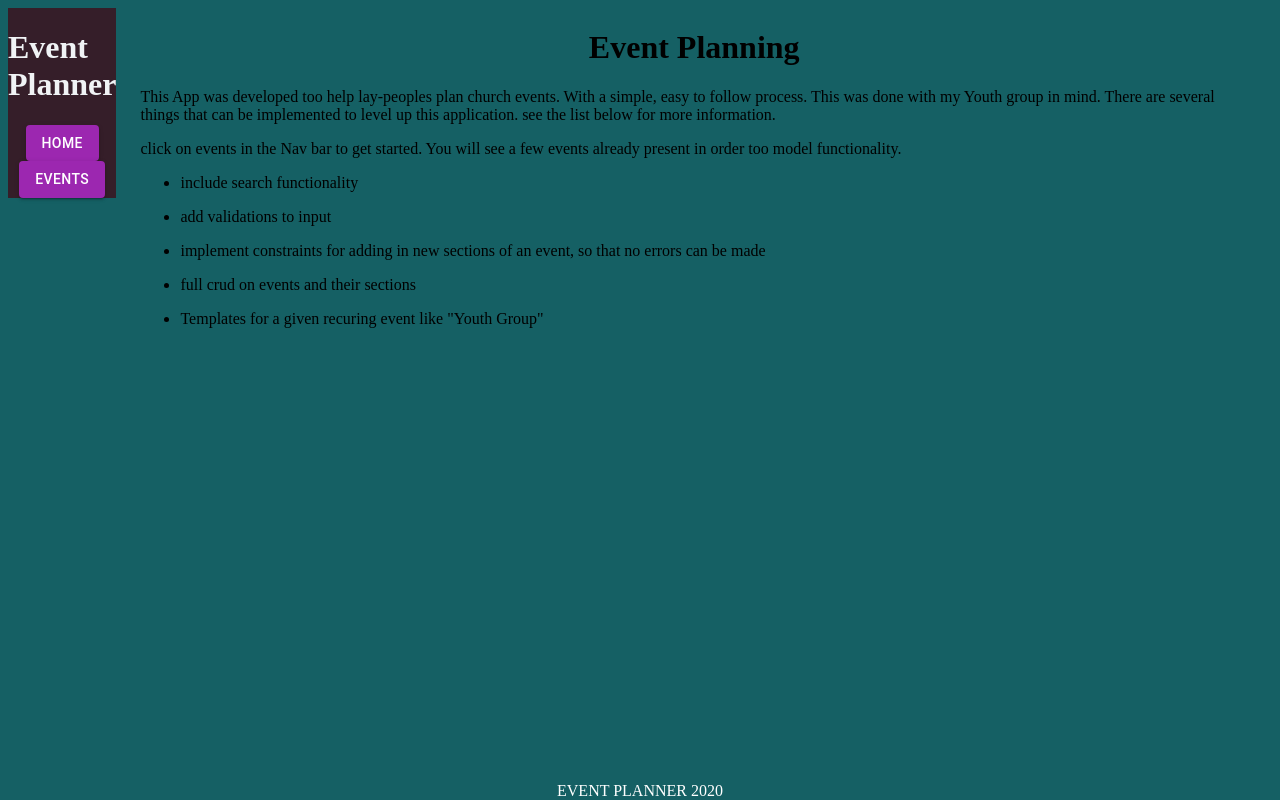
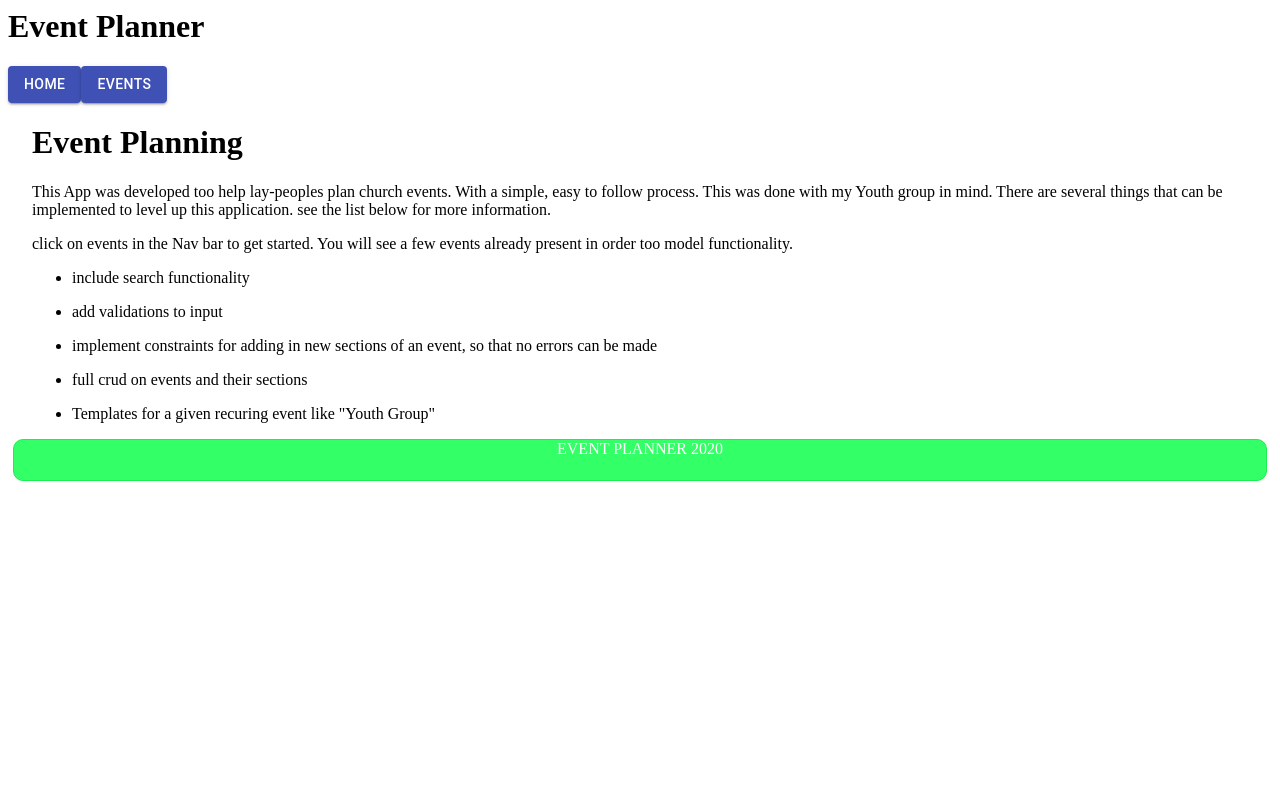
Before and after one commit to jacqpot/event-planner-client-side, a React (Create React App) app: page / in a window 1280 px wide. Built offline with nearby package versions, Linux system fonts and the light colour scheme; no server answers.

Commit message:
style footer

```diff
--- a/src/components/App.js
+++ b/src/components/App.js
@@ -4,7 +4,6 @@ import Router from "./Router";
 import NavBar from "./Navbar";
 import { fetchEvents } from "../actions/eventsActions";
 import { connect } from "react-redux";
-import { MuiThemeProvider, createMuiTheme } from "@material-ui/core";
 
 import "../style/Navbar.css";
 import "../style/App.css";
--- a/src/components/Navbar.js
+++ b/src/components/Navbar.js
@@ -6,15 +6,7 @@ export class Navbar extends Component {
   render() {
     return (
       <div className="NavBar">
-        <Grid
-          style={{
-            backgroundColor: "351e29",
-          }}
-          container
-          direction="row"
-          justify="space-around"
-          alignItems="center"
-        >
+        <Grid>
           <h1 className="title">Event Planner</h1>
           <Button href="/" variant="contained" color="primary">
             Home
--- a/src/index.js
+++ b/src/index.js
@@ -1,42 +1,25 @@
 // react-redux, redux, thunk
 
-import ReactDOM from 'react-dom'
-import React from 'react'
-import { createStore, applyMiddleware } from 'redux'
-import { Provider } from 'react-redux'
-import thunk from 'redux-thunk'
-import { composeWithDevTools } from 'redux-devtools-extension';
-import { BrowserRouter as Router } from 'react-router-dom'
-import App from './components/App'
-import { rootReducer } from './reducers/rootReducer'
-import { ThemeProvider } from '@material-ui/core/styles'
-import { createMuiTheme } from '@material-ui/core/styles';
-import purple from '@material-ui/core/colors/purple';
-import green from '@material-ui/core/colors/green';
-
-const theme = createMuiTheme({
-    palette: {
-      primary: {
-        main: purple[500],
-      },
-      secondary: {
-        main: green[500],
-      },
-    },
-  });
+import ReactDOM from "react-dom";
+import React from "react";
+import { createStore, applyMiddleware } from "redux";
+import { Provider } from "react-redux";
+import thunk from "redux-thunk";
+import { composeWithDevTools } from "redux-devtools-extension";
+import { BrowserRouter as Router } from "react-router-dom";
+import App from "./components/App";
+import { rootReducer } from "./reducers/rootReducer";
 
 const store = createStore(
   rootReducer,
   composeWithDevTools(applyMiddleware(thunk))
-    )
+);
 
 ReactDOM.render(
   <Provider store={store}>
-        <Router >
-            <ThemeProvider theme={theme}>
+    <Router>
       <App />
-            </ThemeProvider>
     </Router>
   </Provider>,
-    document.getElementById('root')
-)
+  document.getElementById("root")
+);
--- a/src/style/App.css
+++ b/src/style/App.css
@@ -1,4 +1,4 @@
-.dateLabel {
+/* .dateLabel {
   margin-right: 5px;
 }
 body {
@@ -10,20 +10,19 @@ body {
 }
 .title {
   color: f0f3f5;
-}
+} */
 .footer {
-  background-color: 351e29;
-  position: fixed;
-  left: 0;
-  bottom: 0;
-  width: 100%;
-
+  height: 40px;
+  background: #33ff66;
+  border-radius: 10px;
+  border: 1px solid #1feb52;
+  margin: 5px;
   color: white;
   text-align: center;
 }
-.home {
+/* .home {
   text-align: center;
 }
 .body {
   display: flex;
-}
+}  */
--- a/src/style/EventsContainer.css
+++ b/src/style/EventsContainer.css
@@ -3,29 +3,17 @@
   flex-direction: row;
   height: 100vh;
 }
-/* spacing={1}
-direction="row"
-justify="space-evenly"
-alignItems="center"
-id="events"
-style={{
-  padding: 30,
-}} */
+
 .form__container {
   display: flex;
   flex-direction: column;
   flex: 0.25;
   height: 100vh;
-  background-color: bisque;
+  /* background-color: bisque; */
 }
-/*
-style={{
-    backgroundColor: "de6e4b",
-    padding: 25,
-    borderRadius: 9,
-  }} */
+
 .form__div {
-  background-color: f0f3f5;
+  /* background-color: f0f3f5; */
   padding: 25;
   border-radius: 9;
 }
--- a/src/style/Navbar.css
+++ b/src/style/Navbar.css
@@ -1,4 +1,9 @@
 .navbar {
-  flex-direction: row;
-  flex: 1;
+  direction: row;
+  justify-content: space-around;
+  align-items: center;
 }
+
+/* direction="row"
+justify="space-around"
+alignItems="center" */
```
Lines whose indentation alone changed are shown as unchanged.
